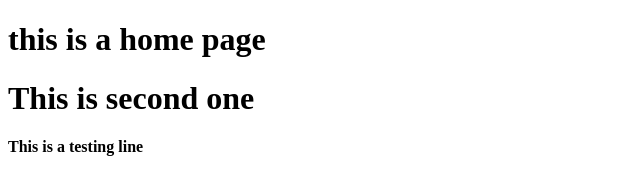
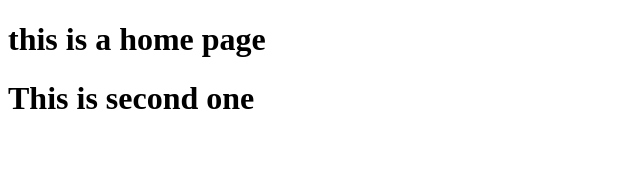
Before and after one commit to phoenix-foxwell/gittuto, a plain HTML site: page index.html in a window 1280 px wide. Shown: the whole page, without its empty margins (0-640 px from the left). Drawn offline with Linux system fonts and the light colour scheme.

Commit message:
Revert "release one test completed"
This reverts commit 66cd372b7c7029dad168ecea533c8c61917a073b.

```diff
--- a/index.html
+++ b/index.html
@@ -10,7 +10,6 @@
 <body>
     <h1>this is a home page</h1>
     <h1>This is second one</h1>
-    <h4>This is a testing line</h4>
 </body>
 
 </html>
```
